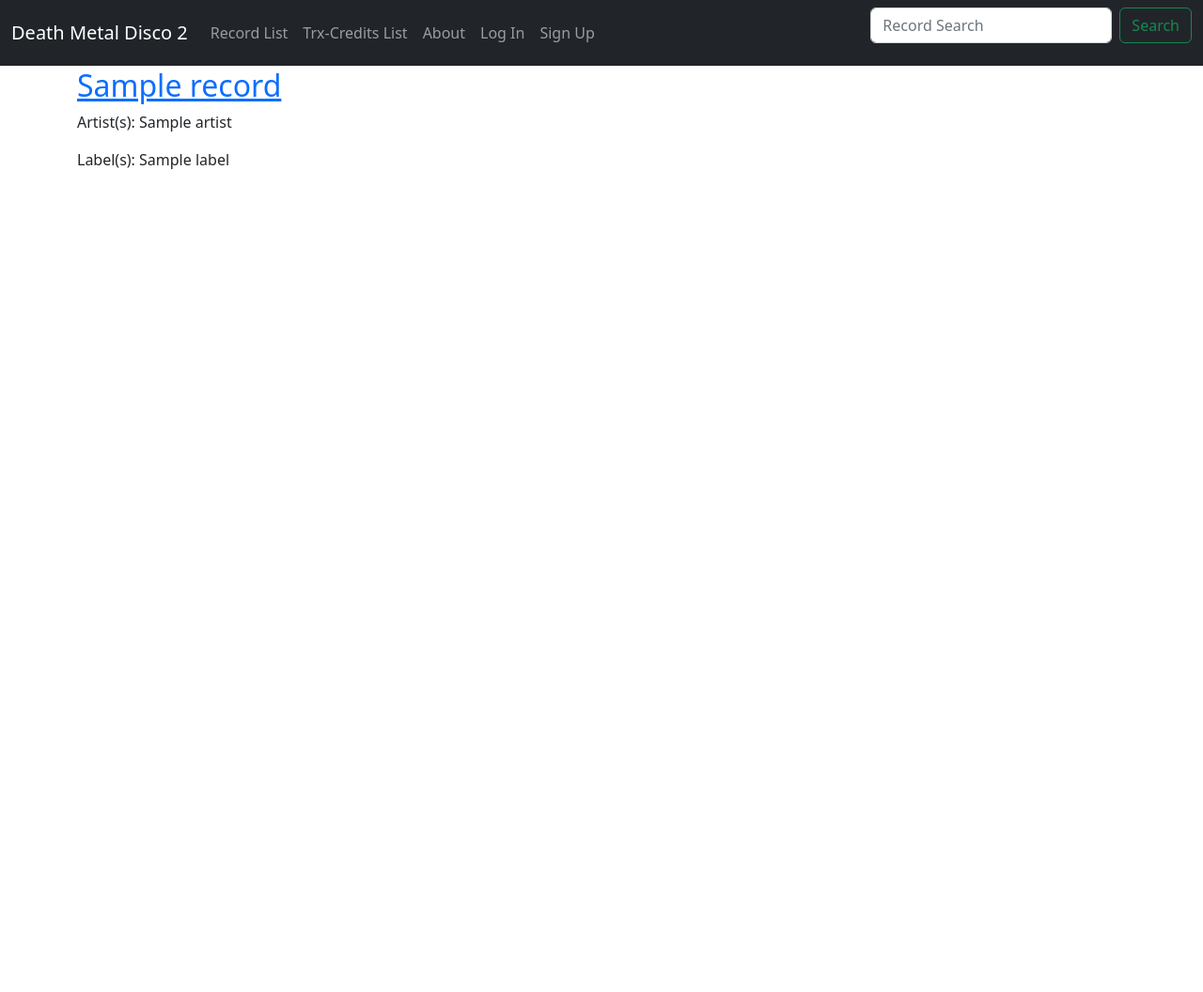
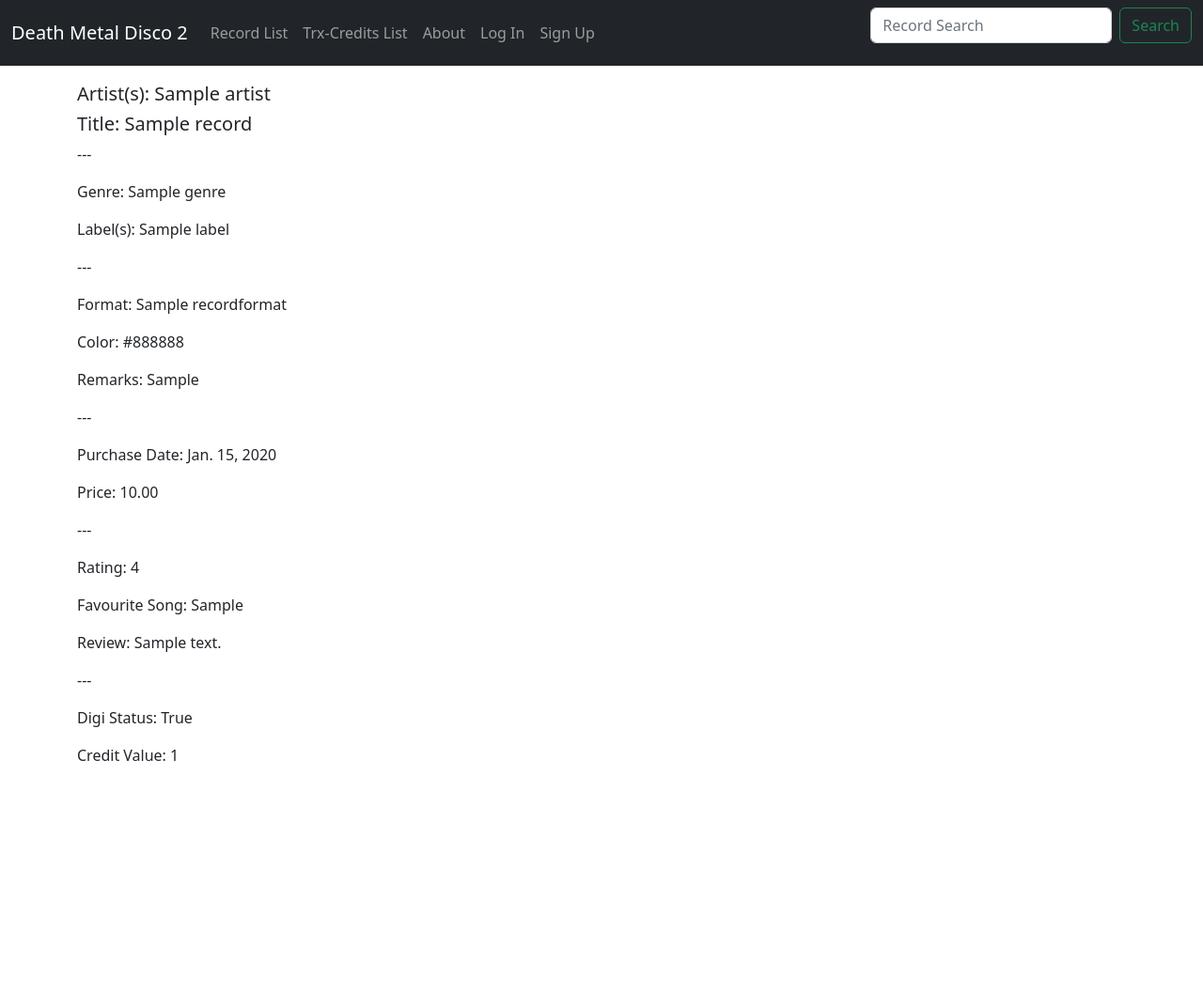
Before and after one commit to rbuerki/death-metal-disco-2, a Django app: page /discobase/1/ in a window 1280 px wide. Shown: the top 1056 px of the page at 94% size. Run offline with Django 4.2, Linux system fonts and the light colour scheme; tables that the repository leaves empty hold one stand-in row (values such as "Sample post"); parts of the project's set-up code (start-up, migrations or seed data) failed here and were passed over.

Commit message:
Flesh out the detail view

```diff
--- a/app/discobase/templates/discobase/record_detail.html
+++ b/app/discobase/templates/discobase/record_detail.html
@@ -4,8 +4,25 @@
 
 {% block content %}
 <div class="record_detail">
-    <h2><a href="">{{record.title}}</a></h2>
-    <p>Artist(s): {{ record.artists_str}}</p>
-    <p>Label(s): {{ record.labels_str}}</p>
+    <p> </p>
+    <h5>Artist(s): {{ record.artists_str }}</h5>
+    <h5>Title: {{record.title}}</h5>
+    <p>---</p>
+    <p>Genre: {{ record.genre.genre_name }}</p>
+    <p>Label(s): {{ record.labels_str }}</p>
+    <p>---</p>
+    <p>Format: {{ record.record_format.format_name }}</p>
+    <p>Color: {{ record.color }}</p>
+    <p>Remarks: {{ record.remarks }}</p>
+    <p>---</p>
+    <p>Purchase Date: {{ record.purchase_date }}</p>
+    <p>Price: {{record.price}} </p>
+    <p>---</p>
+    <p>Rating: {{ record.rating }}</p>
+    <p>Favourite Song: {{ record.favourite_song }}</p>
+    <p>Review: {{ record.review }}</p>
+    <p>---</p>
+    <p>Digi Status: {{ record.is_digitized }}</p>
+    <p>Credit Value: {{ record.credit_value }}</p>
 </div>
 {% endblock content %}
```
